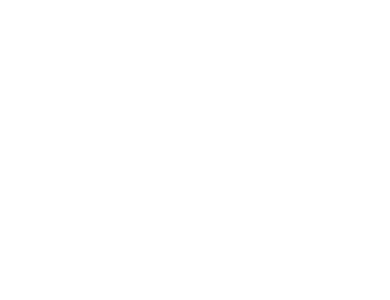
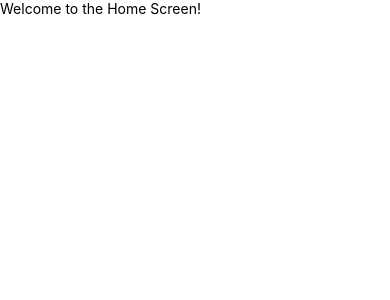
Before and after one commit to thisis-akash/skill-upgrades, a React Native app in the folder App3_Donation_App/: screen / in a window 390 px wide. Shown: the top 300 px of the page. Built offline with nearby package versions, Linux system fonts and the light colour scheme.

Commit message:
added navigation packages and setup; added other reqd packages;

```diff
--- a/App3_Donation_App/App.js
+++ b/App3_Donation_App/App.js
@@ -5,13 +5,17 @@
  * @format
  */
 
+import { NavigationContainer } from '@react-navigation/native';
 import React from 'react';
-import { SafeAreaView } from 'react-native';
+
+import MainNavigation from './navigation/MainNavigation';
 
 const App = () => {
 
   return (
-    <SafeAreaView />
+    <NavigationContainer>
+      <MainNavigation />
+    </NavigationContainer>
   );
 
 }
--- /dev/null
+++ b/App3_Donation_App/assets/styles/globalStyle.js
@@ -0,0 +1,13 @@
+import { StyleSheet } from "react-native";
+
+const globalStyle = StyleSheet.create({
+    backgroundWhite: {
+        backgroundColor: 'white'
+    },
+
+    flex: {
+        flex: 1
+    }
+});
+
+export default globalStyle;
--- /dev/null
+++ b/App3_Donation_App/components/Home/Home.js
@@ -0,0 +1,19 @@
+import { SafeAreaView, View, Text } from "react-native";
+
+import globalStyle from "../../assets/styles/globalStyle";
+
+const Home = () => {
+
+    return (
+        <SafeAreaView style={[globalStyle.backgroundWhite, globalStyle.flex]}>
+            <View>
+                <Text>
+                    Welcome to the Home Screen!
+                </Text>
+            </View>
+        </SafeAreaView>
+    );
+
+};
+
+export default Home;
--- /dev/null
+++ b/App3_Donation_App/components/Home/style.js
@@ -0,0 +1,5 @@
+import { StyleSheet } from "react-native";
+
+const style = StyleSheet.create({});
+
+export default style;
--- a/App3_Donation_App/index.js
+++ b/App3_Donation_App/index.js
@@ -2,6 +2,7 @@
  * @format
  */
 
+import 'react-native-gesture-handler';
 import {AppRegistry} from 'react-native';
 import App from './App';
 import {name as appName} from './app.json';
--- /dev/null
+++ b/App3_Donation_App/navigation/MainNavigation.js
@@ -0,0 +1,18 @@
+import { createStackNavigator } from "@react-navigation/stack";
+
+import { Routes } from "./Routes";
+import Home from "../components/Home/Home";
+
+const Stack = createStackNavigator();
+
+const MainNavigation = () => {
+
+    return (
+        <Stack.Navigator screenOptions={{ headerShown: false }}>
+            <Stack.Screen name={Routes.Home} component={Home} />
+        </Stack.Navigator>
+    );
+
+}
+
+export default MainNavigation;
--- /dev/null
+++ b/App3_Donation_App/navigation/Routes.js
@@ -0,0 +1,3 @@
+export const Routes = {
+    Home: 'Home',
+};
```
Also changed, not shown: App3_Donation_App/assets/styles/scaling.js (added, +27 -0 lines), App3_Donation_App/package.json (+8 -1 lines), 2 other files (tests, documents, lock files or other folders).
